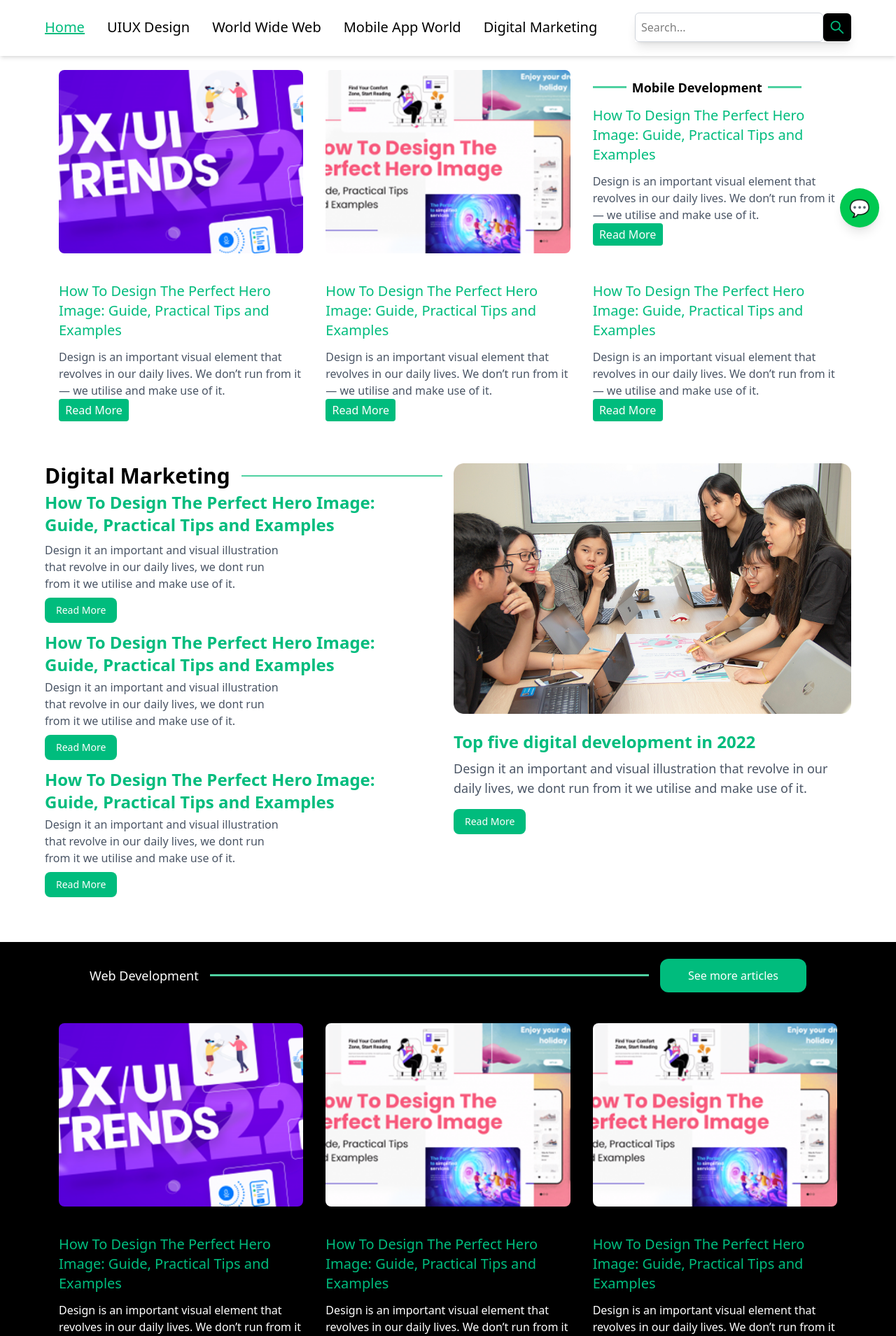
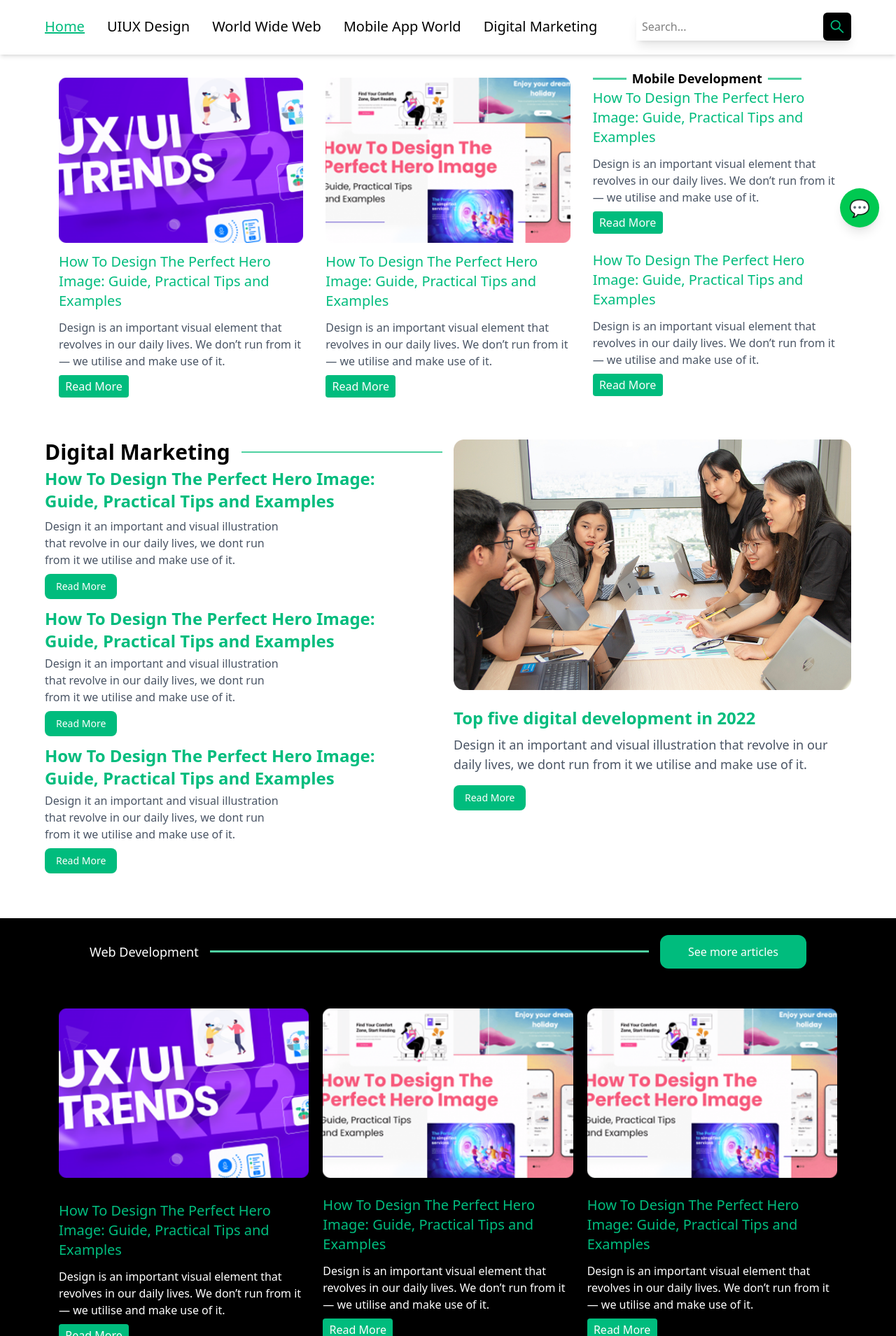
Before and after one commit to payalsatani93/petrong, a React (Vite) app: page /Blog in a window 1280 px wide. Shown: the part 451-2360 px from the top of the page at 70% size. Built offline with nearby package versions, Linux system fonts and the light colour scheme.

Commit message:
Changes the code

```diff
--- a/src/pages/Blog/Blog-hero.jsx
+++ b/src/pages/Blog/Blog-hero.jsx
@@ -13,7 +13,7 @@ export default function Blog() {
         />
       </div>
 
-      {/* Navigation + Search */}
+      {/* Navigation and Search */}
       <div className="bg-white p-5 shadow-md">
         <div className="flex flex-col md:flex-row items-center justify-between gap-4 max-w-6xl mx-auto">
           {/* Menu */}
@@ -40,7 +40,7 @@ export default function Blog() {
             <input
               type="text"
               placeholder="Search..."
-              className=" pl-2 pr-7 py-2 border border-gray-300 rounded-md"
+              className=" pl-2 pr-7 py-2 rounded-md"
             />
             <AiOutlineSearch className="h-10 w-10 p-2 bg-black text-emerald-500 rounded-md" />
           </div>
--- a/src/pages/Blog/EnjoyHolidayslider2.jsx
+++ b/src/pages/Blog/EnjoyHolidayslider2.jsx
@@ -5,9 +5,8 @@ import RightSlider from "./Right-Slider";
 export default function BlogSingle() {
   return (
     <div className="w-full flex flex-col items-center md:items-start md:text-left mb-8 p-6">
-      {/* ===== Wrapper for All Sections ===== */}
       <div className="max-w-7xl w-full mx-auto flex flex-col gap-10">
-        {/* ===== Section 1 : Content Only ===== */}
+        {/* Content */}
         <div className="flex flex-col">
           {/* Categories */}
           <div className="flex gap-5 mb-4 justify-center md:justify-start">
@@ -15,14 +14,14 @@ export default function BlogSingle() {
             <p className="underline cursor-pointer">Design</p>
           </div>
 
-          {/* Blog Title */}
+          {/* Title */}
           <h1 className="text-3xl md:text-4xl font-bold mb-4 text-center md:text-left">
             8 UX/UI Trends That Will Dominate The Web Design World{" "}
             <br className="hidden md:block" />
             in 2022
           </h1>
 
-          {/* Author Info */}
+          {/* User Info */}
           <div className="flex items-center gap-3 justify-center md:justify-start">
             <img
               src="/Image/Singleblog-img.png"
@@ -33,14 +32,14 @@ export default function BlogSingle() {
           </div>
         </div>
 
-        {/* ===== Section 2 : Blog Content + Slider ===== */}
+        {/* Content and Slider */}
         <div className="flex flex-col md:flex-row gap-6">
-          {/* Left Side Blog Content */}
+          {/* Left Side image and Content */}
           <div className="md:w-2/3 w-full">
             <img
               src="/Image/Enjoyholiday.png"
               alt="Blog"
-              className="max-w-full w-full h-auto rounded-lg mb-4"/>
+              className="max-w-full w-full h-auto object-contain rounded-lg mb-4"/>
 
             <h2 className="text-2xl font-semibold mb-4">
               More Design Insights
@@ -67,7 +66,7 @@ export default function BlogSingle() {
             </p>
           </div>
 
-          {/* Right Side Vertical Slider */}
+          {/* Right Side Slider */}
           <div className="md:w-1/3 w-full">
             <RightSlider />
           </div>
--- a/src/pages/Blog/MobileDevelopment.jsx
+++ b/src/pages/Blog/MobileDevelopment.jsx
@@ -3,36 +3,74 @@ import React from "react";
 export default function Blog() {
   return (
     <div className="flex flex-col">
-      {/* section-2 */}
+      {/* Section-1 */}
       <div className="max-w-6xl mx-auto p-5">
-        {/* Responsive Grid */}
         <div className="grid grid-cols-1 md:grid-cols-2 lg:grid-cols-3 gap-8">
           {/* Left Image */}
+          <div>
             <div className="w-full">
               <div className="w-full aspect-[4/3]">
                 <img
                   src="/Image/UIUXDesign.png"
                   alt="UIUX Design"
-                className="w-full h-full object-cover rounded-lg"
+                  className="w-full h-full object-contain rounded-lg"
                 />
               </div>
             </div>
+            {/* Content */}
+            <div className="w-full text-center lg:text-left flex flex-col justify-center">
+              <p className="text-emerald-500 text-xl font-medium mb-3">
+                How To Design The Perfect Hero Image: Guide, Practical Tips and
+                Examples
+              </p>
+              <p className="text-gray-600">
+                Design is an important visual element that revolves in our daily
+                lives. We don’t run from it — we utilise and make use of it.
+              </p>
+              <button
+                className="bg-emerald-500 w-25 p-1 rounded-sm text-white
+                   mx-auto block lg:mx-0 lg:ml-0 mt-2"
+              >
+                Read More
+              </button>
+            </div>
+          </div>
 
-          {/* Right Image */}
+          {/* Center Image */}
+          <div>
             <div className="w-full">
               <div className="w-full aspect-[4/3]">
                 <img
                   src="/Image/Enjoyholiday.png"
                   alt="Enjoy Holiday"
-                className="w-full h-full object-cover rounded-lg"
+                  className="w-full h-full object-contain rounded-lg"
                 />
               </div>
             </div>
+            {/* Content */}
+            <div className="w-full text-center lg:text-left flex flex-col justify-center">
+              <p className="text-emerald-500 text-xl font-medium mb-3">
+                How To Design The Perfect Hero Image: Guide, Practical Tips and
+                Examples
+              </p>
+              <p className="text-gray-600">
+                Design is an important visual element that revolves in our daily
+                lives. We don’t run from it — we utilise and make use of it.
+              </p>
+              <button
+                className="bg-emerald-500 w-25 p-1 rounded-sm text-white
+                   mx-auto block lg:mx-0 lg:ml-0 mt-2"
+              >
+                Read More
+              </button>
+            </div>
+          </div>
 
-          {/* Content Section */}
+          {/* Right Content */}
+          <div>
             <div className="w-full text-center lg:text-left flex flex-col justify-center">
-            {/* Title with lines */}
-            <div className="flex items-center justify-center lg:justify-start gap-2 mb-3">
+              {/* Title And lines */}
+              <div className="flex items-center justify-center lg:justify-start gap-2 ">
                 <div className="w-12 h-[3px] bg-[#4FD1A1]" />
                 <h3 className="text-lg font-semibold whitespace-nowrap">
                   Mobile Development
@@ -40,88 +78,35 @@ export default function Blog() {
                 <div className="w-12 h-[3px] bg-[#4FD1A1]" />
               </div>
 
-            {/* Highlighted Text */}
               <p className="text-emerald-500 text-xl font-medium mb-3">
                 How To Design The Perfect Hero Image: Guide, Practical Tips and
-
                 Examples
               </p>
 
-            {/* Description */}
               <p className="text-gray-600">
                 Design is an important visual element that revolves in our daily
                 lives. We don’t run from it — we utilise and make use of it.
               </p>
               <button
                 className="bg-emerald-500 w-25 p-1 rounded-sm text-white
-                   mx-auto block lg:mx-0 lg:ml-0"
+                   mx-auto block lg:mx-0 lg:ml-0 mt-2"
               >
                 Read More
               </button>
             </div>
-        </div>
-      </div>
-
-      {/* Section-2 */}
-      <div className="max-w-6xl mx-auto p-5">
-        <div className="grid grid-cols-1 md:grid-cols-2 lg:grid-cols-3 gap-8">
-          {/* Content-1 */}
-          <div className="w-full text-center lg:text-left flex flex-col justify-center">
-            {/* Highlighted Text */}
+            {/* Content */}
+            <div className="w-full text-center lg:text-left flex flex-col justify-center mt-6">
               <p className="text-emerald-500 text-xl font-medium mb-3">
                 How To Design The Perfect Hero Image: Guide, Practical Tips and
                 Examples
               </p>
-
-            {/* Description */}
               <p className="text-gray-600">
                 Design is an important visual element that revolves in our daily
                 lives. We don’t run from it — we utilise and make use of it.
               </p>
               <button
                 className="bg-emerald-500 w-25 p-1 rounded-sm text-white
-                   mx-auto block lg:mx-0 lg:ml-0"
-            >
-              Read More
-            </button>
-          </div>
-
-          {/* Content-2 */}
-          <div className="w-full text-center lg:text-left flex flex-col justify-center">
-            {/* Highlighted Text */}
-            <p className="text-emerald-500 text-xl font-medium mb-3">
-              How To Design The Perfect Hero Image: Guide, Practical Tips and
-              Examples
-            </p>
-            {/* Description */}
-            <p className="text-gray-600">
-              Design is an important visual element that revolves in our daily
-              lives. We don’t run from it — we utilise and make use of it.
-            </p>
-            <button
-              className="bg-emerald-500 w-25 p-1 rounded-sm text-white
-                   mx-auto block lg:mx-0 lg:ml-0"
-            >
-              Read More
-            </button>
-          </div>
-
-          {/* Content-3 */}
-          <div className="w-full text-center lg:text-left flex flex-col justify-center">
-            {/* Highlighted Text */}
-            <p className="text-emerald-500 text-xl font-medium mb-3">
-              How To Design The Perfect Hero Image: Guide, Practical Tips and
-              Examples
-            </p>
-
-            {/* Description */}
-            <p className="text-gray-600">
-              Design is an important visual element that revolves in our daily
-              lives. We don’t run from it — we utilise and make use of it.
-            </p>
-            <button
-              className="bg-emerald-500 w-25 p-1 rounded-sm text-white
-                   mx-auto block lg:mx-0 lg:ml-0"
+                   mx-auto block lg:mx-0 lg:ml-0 mt-2"
               >
                 Read More
               </button>
@@ -129,5 +114,6 @@ export default function Blog() {
           </div>
         </div>
       </div>
+    </div>
   );
 }
--- a/src/pages/Blog/Right-Slider.jsx
+++ b/src/pages/Blog/Right-Slider.jsx
@@ -1,5 +1,3 @@
-// src/pages/Blog/RightSlider.jsx
-import React from "react";
 import Slider from "react-slick";
 import { Link } from "react-router-dom";
 
@@ -54,7 +52,7 @@ export default function RightSlider() {
       {slides.map((slide) => (
         <div key={slide.id} className="p-3">
           <Link to={slide.link} className="block">
-            <div className="bg-white rounded-lg shadow-md overflow-hidden hover:shadow-lg transition">
+            <div className="bg-white shadow-lg">
               {/* Image */}
               <img
                 src={slide.src}
--- a/src/pages/Blog/UXUISlider1.jsx
+++ b/src/pages/Blog/UXUISlider1.jsx
@@ -38,7 +38,7 @@ export default function BlogSingle() {
             <img
               src="/Image/UIUXDesign.png"
               alt=""
-              className="w-full mb-4 rounded-lg"
+              className="w-full mb-4 rounded-lg object-contain"
             />
             <h2 className="text-2xl font-semibold mb-4">
               More Design Insights
--- a/src/pages/Blog/WebDevelopment.jsx
+++ b/src/pages/Blog/WebDevelopment.jsx
@@ -20,105 +20,96 @@ export default function Blog() {
         </div>
       </div>
 
-      {/* Image-Section  */}
+      {/* Image-Section and content  */}
       <div className="max-w-6xl mx-auto p-5">
-        <div className="grid grid-cols-1 md:grid-cols-2 lg:grid-cols-3 gap-8">
+        <div className="grid grid-cols-1 md:grid-cols-2 lg:grid-cols-3 gap-5">
           {/* Image-1 */}
+          <div className="flex flex-col ">
             <div className="w-full">
               <div className="w-full aspect-[4/3]">
                 <img
                   src="/Image/UIUXDesign.png"
                   alt="UIUX Design"
-                className="w-full h-full object-cover rounded-lg"
+                  className="w-full h-full object-contain rounded-lg"
                 />
               </div>
             </div>
-          {/* Image-2 */}
-          <div className="w-full">
-            <div className="w-full aspect-[4/3]">
-              <img
-                src="/Image/Enjoyholiday.png"
-                alt="UIUX Design"
-                className="w-full h-full object-cover rounded-lg"
-              />
-            </div>
-          </div>
-          {/* Image-3 */}
-          <div className="w-full">
-            <div className="w-full aspect-[4/3]">
-              <img
-                src="/Image/Enjoyholiday.png"
-                alt="UIUX Design"
-                className="w-full h-full object-cover rounded-lg"
-              />
-            </div>
-          </div>
-        </div>
-      </div>
-
-      {/* Content-Section */}
-      <div className="max-w-6xl mx-auto p-5">
-        <div className="grid grid-cols-1 md:grid-cols-2 lg:grid-cols-3 gap-8">
-          {/* Content-1 */}
-          <div className="w-full text-center lg:text-left flex flex-col justify-center">
-            {/* Highlighted Text */}
+            {/* Content */}
+            <div className="w-full text-center lg:text-left flex flex-col justify-center mt-5">
               <p className="text-emerald-500 text-xl font-medium mb-3">
                 How To Design The Perfect Hero Image: Guide, Practical Tips and
                 Examples
               </p>
-
-            {/* Description */}
-            <p className="text-white">
+              <p className="text-white mb-2">
                 Design is an important visual element that revolves in our daily
                 lives. We don’t run from it — we utilise and make use of it.
               </p>
               <Link
                 to="/blog-single"
                 className="bg-emerald-500 w-25 p-1 rounded-sm text-white
-                   mx-auto block lg:mx-0 lg:ml-0"
+                   mx-auto block lg:mx-0 lg:ml-0 text-center"
               >
                 Read More
               </Link>
             </div>
+          </div>
 
-          {/* Content-2 */}
-          <div className="w-full text-center lg:text-left flex flex-col justify-center">
-            {/* Highlighted Text */}
+          {/* Image-2 */}
+          <div>
+            <div className="w-full">
+              <div className="w-full aspect-[4/3]">
+                <img
+                  src="/Image/Enjoyholiday.png"
+                  alt="UIUX Design"
+                  className="w-full h-full object-contain rounded-lg"
+                />
+              </div>
+            </div>
+            {/* Content */}
+            <div className="w-full text-center lg:text-left flex flex-col justify-center mt-3">
               <p className="text-emerald-500 text-xl font-medium mb-3">
                 How To Design The Perfect Hero Image: Guide, Practical Tips and
                 Examples
               </p>
-            {/* Description */}
-            <p className="text-white">
+              <p className="text-white mb-2">
                 Design is an important visual element that revolves in our daily
                 lives. We don’t run from it — we utilise and make use of it.
               </p>
               <Link
                 to="/Enjoy-holiday"
                 className="bg-emerald-500 w-25 p-1 rounded-sm text-white
-                   mx-auto block lg:mx-0 lg:ml-0 justify-center items-center"
+                   mx-auto block lg:mx-0 lg:ml-0 text-center"
               >
                 Read More
               </Link>
             </div>
+          </div>
 
-          {/* Content-3 */}
-          <div className="w-full text-center lg:text-left flex flex-col justify-center">
-            {/* Highlighted Text */}
+          {/* Image-3 */}
+          <div>
+            <div className="w-full">
+              <div className="w-full aspect-[4/3]">
+                <img
+                  src="/Image/Enjoyholiday.png"
+                  alt="UIUX Design"
+                  className="w-full h-full object-contain rounded-lg"
+                />
+              </div>
+            </div>
+            {/* Content */}
+            <div className="w-full text-center lg:text-left flex flex-col justify-center mt-3">
               <p className="text-emerald-500 text-xl font-medium mb-3">
                 How To Design The Perfect Hero Image: Guide, Practical Tips and
                 Examples
               </p>
-
-            {/* Description */}
-            <p className="text-white">
+              <p className="text-white mb-2">
                 Design is an important visual element that revolves in our daily
                 lives. We don’t run from it — we utilise and make use of it.
               </p>
               <Link
                 to="/design-effect"
                 className="bg-emerald-500 w-25 p-1 rounded-sm text-white
-                   mx-auto block lg:mx-0 lg:ml-0"
+                   mx-auto block lg:mx-0 lg:ml-0 text-center"
               >
                 Read More
               </Link>
@@ -126,5 +117,6 @@ export default function Blog() {
           </div>
         </div>
       </div>
+    </div>
   );
 }
--- a/src/pages/Expertise/Expertise.jsx
+++ b/src/pages/Expertise/Expertise.jsx
@@ -15,7 +15,7 @@ export default function Expertise() {
             />
           </div>
 
-          {/* Text + Decorative Circle */}
+          {/* Text and Circle */}
           <div className="md:w-1/2 w-full flex flex-col relative px-6 py-10">
             {/* Circle */}
             <div className="hidden xl:block absolute bottom-[92px] right-[70px] w-32 h-32 bg-[#7BEBC1] rounded-full z-0"></div>
@@ -37,7 +37,7 @@ export default function Expertise() {
         </div>
       </div>
       {/* Section 1 - Digital Product Design */}
-      <div className="flex flex-col md:flex-row items-center justify-center py-2 px-6 md:px-16">
+      <div className="flex flex-col md:flex-row max-w-7xl mx-auto items-center justify-self-center-center py-2 px-6 md:px-16">
         {/* Content */}
         <div className="md:w-1/2 w-full flex justify-center md:justify-start">
           <div className="bg-white p-3 md:p-10 text-center xl:text-start ">
@@ -105,7 +105,7 @@ export default function Expertise() {
       </div>
 
       {/* Section 2 - Web & Mobile Development */}
-      <div className="flex flex-col md:flex-row items-center justify-center py-2 px-6 md:px-16 ">
+      <div className="flex flex-col md:flex-row max-w-7xl mx-auto items-center justify-center py-2 px-6 md:px-16 ">
         {/* Image */}
         <div className="md:w-1/2 w-full flex justify-center items-center order-2 md:order-1">
           <img
@@ -138,7 +138,7 @@ export default function Expertise() {
         </div>
       </div>
       {/* Section 3 - Cloud, DevOps & Deployment */}
-      <div className="flex flex-col md:flex-row items-center justify-center py-2 px-6 md:px-16">
+      <div className="flex flex-col md:flex-row max-w-7xl mx-auto items-center justify-center py-2 px-6 md:px-16">
         {/* Content */}
         <div className="md:w-1/2 w-full flex justify-center md:justify-start">
           <div className="bg-white p-3 md:p-10  text-center xl:text-start ">
```
Also changed, not shown: src/pages/Blog/DigitalMarketing.jsx (+5 -6 lines), src/pages/Blog/designeffectslider3.jsx (+9 -10 lines). Lines whose indentation alone changed are shown as unchanged.
